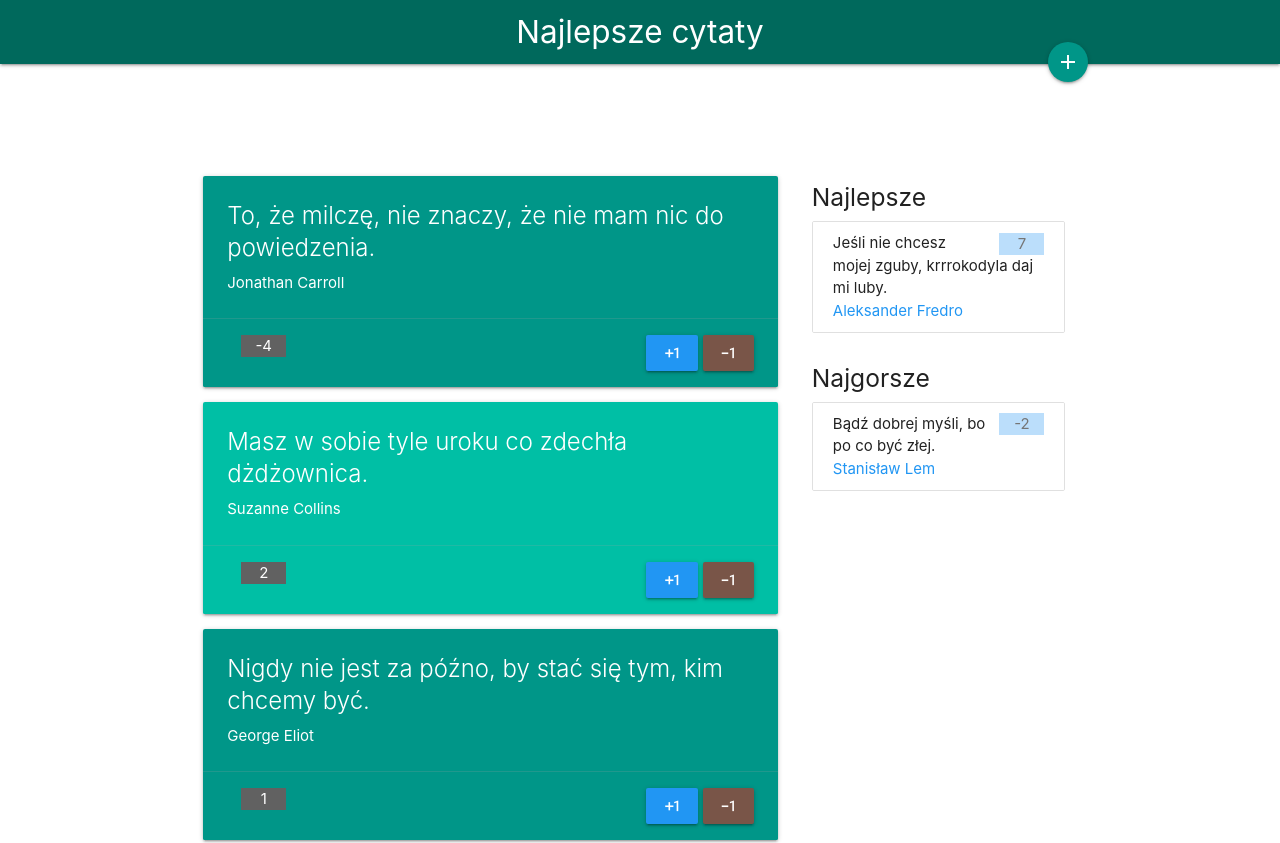
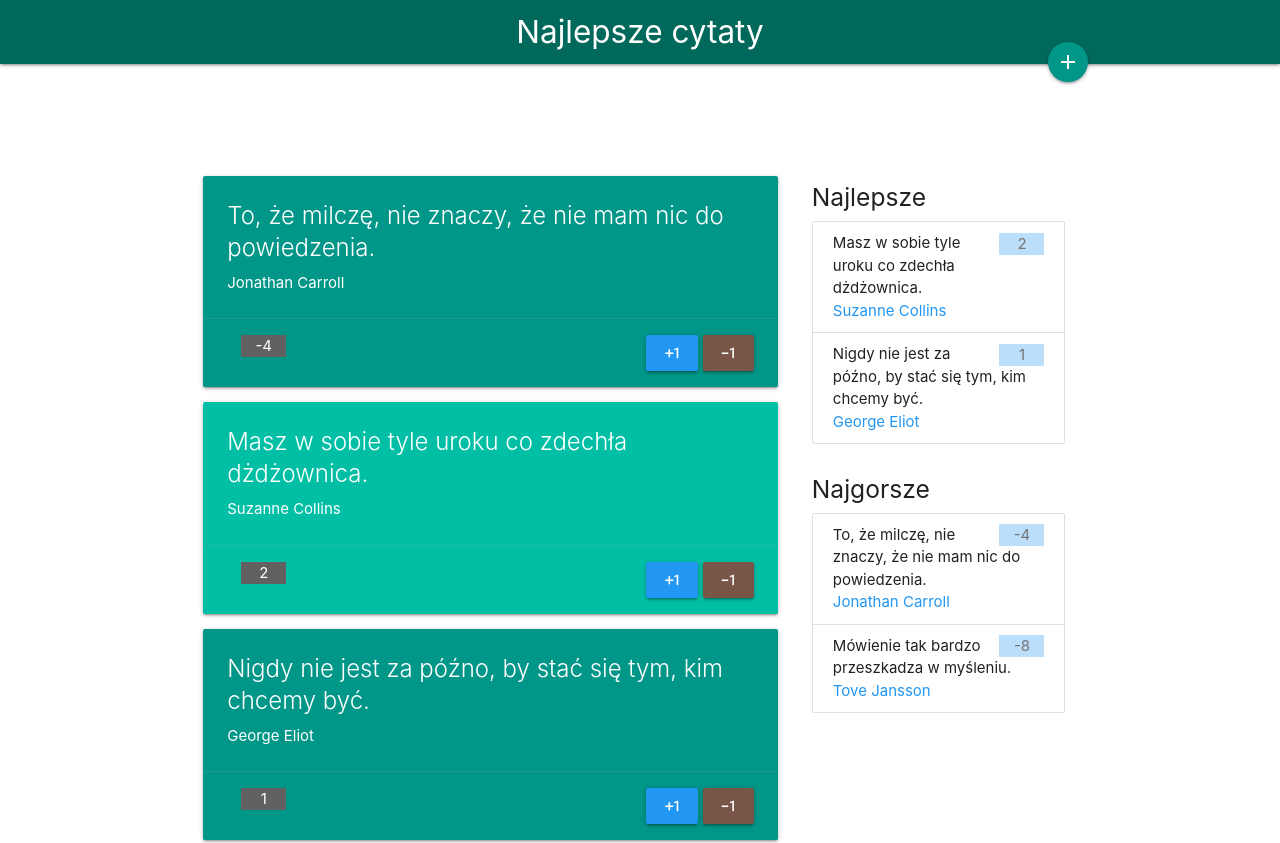
Before and after one commit to MarcinBamburski1987/UdemyKomponentBestQuotes, an Angular app: page / in a window 1280 px wide. Shown: the top 843 px of the page. Built offline with nearby package versions, Linux system fonts and the light colour scheme.

Commit message:
udemy - ranking of sentences

```diff
--- a/src/app/app.component.html
+++ b/src/app/app.component.html
@@ -58,21 +58,25 @@
       <div class="col s12">
         <h5>Najlepsze</h5>
         <div class="collection">
-          <p class="collection-item">
-            <span class="blue lighten-4 badge">7</span>
-            Jeśli nie chcesz mojej zguby, krrrokodyla daj mi luby.<br />
-            <span class="blue-text">Aleksander Fredro</span>
+          <ng-container *ngFor="let quotation of quotes">
+          <p class="collection-item" *ngIf="quotation.votes > 0">
+            <span class="blue lighten-4 badge">{{quotation.votes}}</span>
+            {{quotation.sentence}}<br />
+            <span class="blue-text">{{quotation.author}}</span>
           </p>
+          </ng-container>
         </div>
       </div>
       <div class="col s12">
         <h5>Najgorsze</h5>
         <div class="collection">
-          <p class="collection-item">
-            <span class="blue lighten-4 badge">-2</span>
-            Bądź dobrej myśli, bo po co być złej.<br />
-            <span class="blue-text">Stanisław Lem</span>
-          </p>
+          <ng-container *ngFor="let quotation of quotes">
+            <p class="collection-item" *ngIf="quotation.votes < 0">
+              <span class="blue lighten-4 badge">{{quotation.votes}}</span>
+              {{quotation.sentence}}<br />
+              <span class="blue-text">{{quotation.author}}</span>
+            </p>
+          </ng-container>
         </div>
       </div>
     </div>
```
